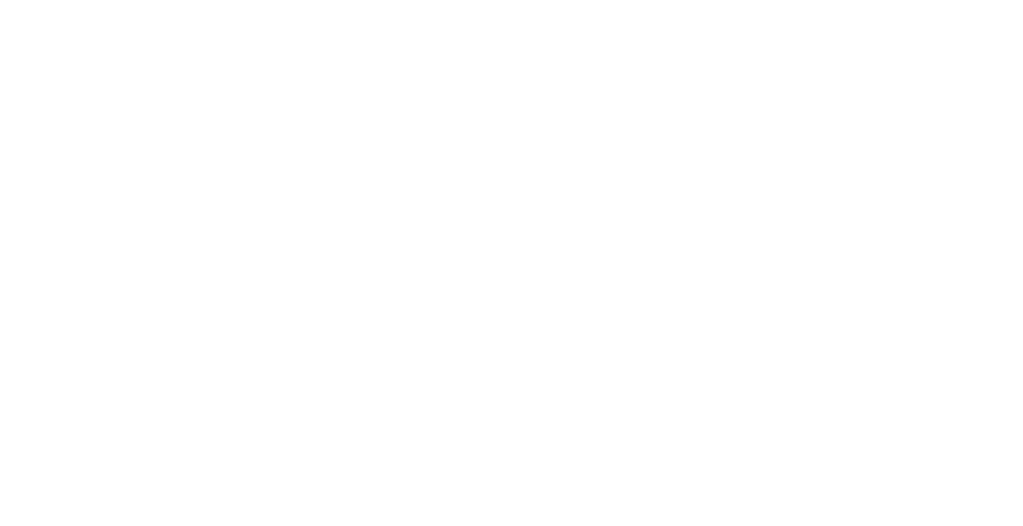
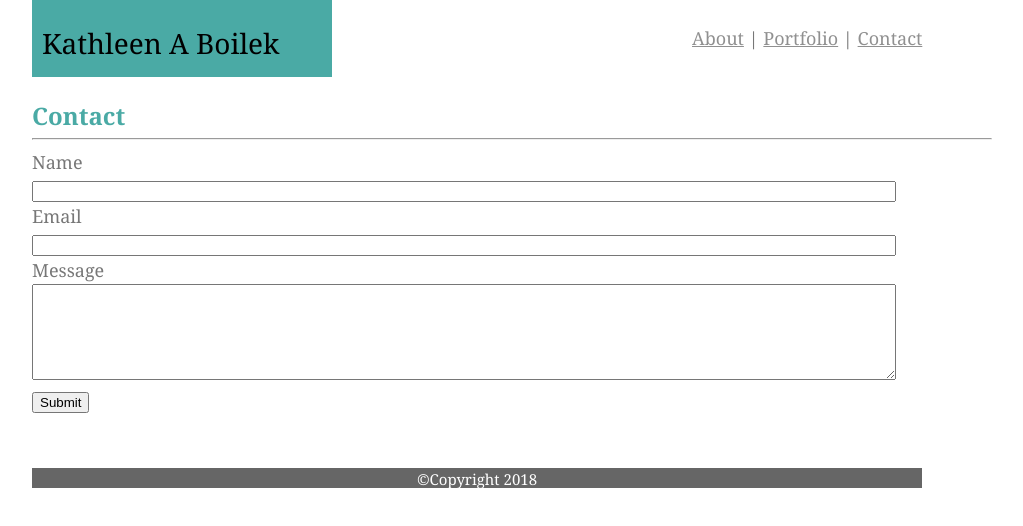
Before and after one commit to kathyboilek/Basic-Portfolio, a plain HTML site: page contact.html in a window 1280 px wide. Shown: the whole page, without its empty margins (128-1151 px from the left). Drawn offline with Linux system fonts and the light colour scheme.

Commit message:
updated pages

```diff
--- a/assets/css/style.css
+++ b/assets/css/style.css
@@ -15,13 +15,13 @@ body {
 	background-color: #FFFFFF;
 	border-color: #dddddd;
 }
-#container {
+.container {
  	width: 960px;
   	margin: 0 auto;
 }
 
 .main {
-  	width: 100%;
+  	width: 960px;
 	clear: both;
 	}
 header {
@@ -64,17 +64,55 @@ a {
 }
 
 
+footer{
 
-
-#footer{
-	position: fixed;
 	left: 0;
 	bottom: 0;
-	height: 100px;
-	width: 100%;
+	height: 20px;
+	width: 890px;
 	color: #fff;
 	background-color: #666666;
 	padding: 0.01em 16px;
 	font-size: 15px;
 	line-height: 1.5;
 }
+
+/*Contact CSS */
+
+fieldset {
+  width: 100%;
+}
+Legend {
+	font-size: 24px;
+	font-weight: bolder;
+  	color: #4aaaa5;
+	padding-top: 20px;
+}
+.row {
+  width: 100%;
+  clear: both;
+}
+.row div {
+  width: 50%%;
+  float: left;
+}
+label {
+  display: block;
+  float: left;
+  width: 40%;
+  text-align:right;
+  font-family: Georgia, Times New Roman, Times, 'serif';
+  font-size: 18px;
+  line-height: 150%;
+}
+.textbox, textarea {
+  width: 90%;
+	clear: both;
+
+}
+
+.clearfix::after {
+    content: "";
+    clear: both;
+    display: table;
+}
--- a/contact.html
+++ b/contact.html
@@ -10,5 +10,43 @@
 </head>
 
 <body>
+	<div class="container">
+			<header>
+			  <h1>Kathleen A Boilek</h1>
+			</header>
+
+	 			 <nav>
+					<a href="index.html" title="About" target="_self">About</a> | <a href="portfolio.html" title="Portfolio" target="_self">Portfolio</a> | <a href="#" target="_self">Contact</a><h1>
+				</nav>
+
+		<div class="main">
+
+				<fieldset style="width:auto; margin: auto">
+					<legend>Contact</legend>
+						<hr align="left" width="100%">
+
+						<div class="row">
+							<div><label lang="en-us">Name</label></div><br>
+								<input class="textbox" type="text"></input>
+						</div>
+
+						<div class="row">
+							<div><label lang="en-us">Email</label></div><br>
+								<input class="textbox" type="email"></input>
+						</div>
+
+					 	<div class="row">
+							<div><label lang="en-us">Message</label></div><br>
+								<textarea rows="6"></textarea>
+					 	</div>
+				</fieldset>
+
+			<input size="50px" type="submit">
+
+		<br><br><br>
+
+		  <footer>
+			  <div align="center">&copy;Copyright 2018</div>
+  		  </footer>
 </body>
 </html>
```
Also changed, not shown: index.html (+10 -2 lines), portfolio.html (+28 -0 lines).
